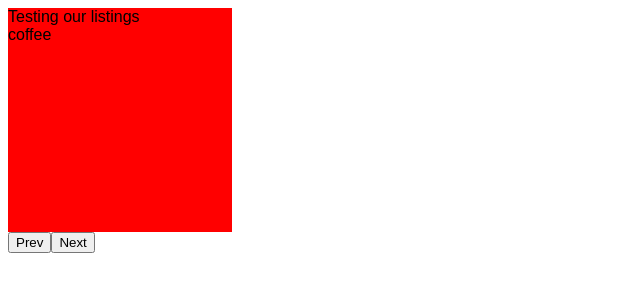
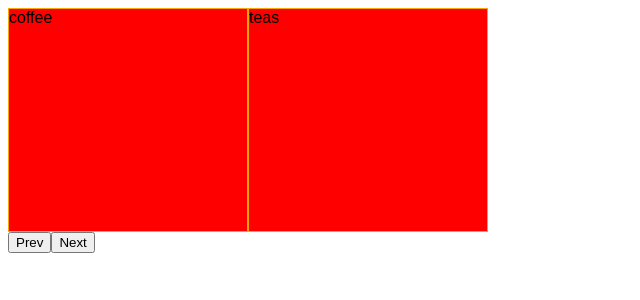
Before and after one commit to lewis-j/react-koana, a React (Create React App) app: page /store in a window 1280 px wide. Shown: the top 300 px of the page, without its empty margins (0-640 px from the left). Built offline with nearby package versions, Linux system fonts and the light colour scheme.

Commit message:
carousel component finished

```diff
--- a/src/Components/Carousel/Carousel.js
+++ b/src/Components/Carousel/Carousel.js
@@ -5,53 +5,69 @@ const _style = (...styles) => styles.join(" ");
 const Carousel = ({
   children: items = ["1", "2"],
   className: wrapper = {},
+  slidesToShow = 1,
+  slidesToMove = 1,
   prevBtnStyles,
   nextBtnStyles,
 }) => {
-  const [slides, setSlides] = useState([items[0], [1]]);
+  const totalSlides = slidesToShow + slidesToMove;
+  const initialSlideContent = items.slice(0, totalSlides);
+  const [slides, setSlides] = useState(initialSlideContent);
   const [current, setCurrent] = useState(0);
   const [stage, setStage] = useState("IDLE");
+  const sliderWidth = `${((totalSlides / slidesToShow) * 100).toFixed(0)}%`;
+  const transformX = `${((slidesToMove / totalSlides) * 100).toFixed(0)}%`;
 
   useEffect(() => {
     if (stage === "NEXT_STAGE") {
       setStage("NEXT");
-      setCurrent((current) => current + 1);
+      setCurrent((current) => current + slidesToMove);
     }
     if (stage === "PREV_STAGE") {
       setStage("PREV");
-      setCurrent((current) => current - 1);
+      setCurrent((current) => current - slidesToMove);
     }
   }, [stage]);
 
   const slideNext = () => {
-    if (current < items.length - 1) {
-      setSlides(() => [items[current], items[current + 1]]);
+    if (current < items.length - slidesToShow) {
+      setSlides(() =>
+        [...Array(totalSlides).keys()].map((i) => items[current + i])
+      );
       setStage("NEXT_STAGE");
     }
   };
   const slidePrev = () => {
     if (current !== 0) {
-      setSlides(() => [items[current - 1], items[current]]);
+      setSlides(() =>
+        [...Array(totalSlides).keys()].map(
+          (i) => items[current + i - slidesToMove]
+        )
+      );
       setStage("PREV_STAGE");
     }
   };
 
-  const sliderStyle = (stage) => {
-    const _styles = _style(
-      {
-        NEXT: styles.next,
-        PREV_STAGE: styles.prevStage,
-        PREV: styles.prev,
-      }[stage],
-      styles.slider
-    );
-    return _styles;
+  const sliderStyle = (_stage) => {
+    return {
+      NEXT: { transform: `translateX(-${transformX})`, transition: "0.5s" },
+      PREV_STAGE: { transform: `translateX(-${transformX})` },
+      PREV: { transition: "0.5s" },
+    }[_stage];
   };
+
+  console.log("slider style", sliderStyle(stage));
 
   return (
     <div className={wrapper}>
       <div className={styles.container}>
-        <div className={sliderStyle(stage)}>
+        <div
+          className={styles.slider}
+          style={{
+            ...sliderStyle(stage),
+            width: sliderWidth,
+          }}
+        >
           {slides.map((slide, i) => (
             <div key={`#slide${i}`} className={styles.slides}>
               {slide}
--- a/src/Components/Carousel/Carousel.module.scss
+++ b/src/Components/Carousel/Carousel.module.scss
@@ -2,6 +2,10 @@
 .slides {
   width: 100%;
   height: 100%;
+}
+
+.slides {
+  border: solid 1px orange;
 }
 
 .container {
@@ -9,16 +13,6 @@
 }
 .slider {
   display: flex;
-  justify-content: space-between;
   height: 100%;
   width: 200%;
 }
-
-.prevStage,
-.next {
-  transform: translateX(-50%);
-}
-.next,
-.prev {
-  transition: 0.5s;
-}
--- a/src/pages/StorePage/StorePage.js
+++ b/src/pages/StorePage/StorePage.js
@@ -2,20 +2,35 @@ import React, { useEffect, useState } from "react";
 import { Carousel } from "../../Components/Carousel";
 import styles from "./StorePage.module.scss";
 
-const products = ["coffee", "teas", "art"];
+const products = [
+  "coffee",
+  "teas",
+  "art",
+  "gift bags",
+  "mugs",
+  "coffee",
+  "teas",
+  "art",
+  "gift bags",
+  "mugs",
+];
 
 const renderProducts = () =>
   products.map((product, i) => (
     <div key={`productId#${i}`}>
-      <div>Testing our listings</div>
       <div>{product}</div>
     </div>
   ));
 
 const StorePage = () => {
+  const carouselProps = {
+    slidesToShow: 2,
+    slidesToMove: 2,
+    className: styles.carousel,
+  };
   return (
     <div>
-      <Carousel className={styles.carousel}>{renderProducts()}</Carousel>
+      <Carousel {...carouselProps}>{renderProducts()}</Carousel>
     </div>
   );
 };
--- a/src/pages/StorePage/StorePage.module.scss
+++ b/src/pages/StorePage/StorePage.module.scss
@@ -1,5 +1,5 @@
 .carousel {
   height: 14em;
-  width: 14em;
+  width: 30em;
   background-color: red;
 }
```
